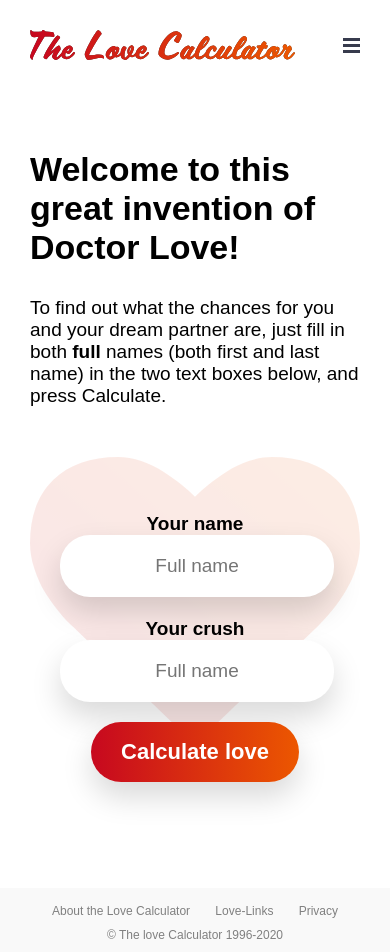
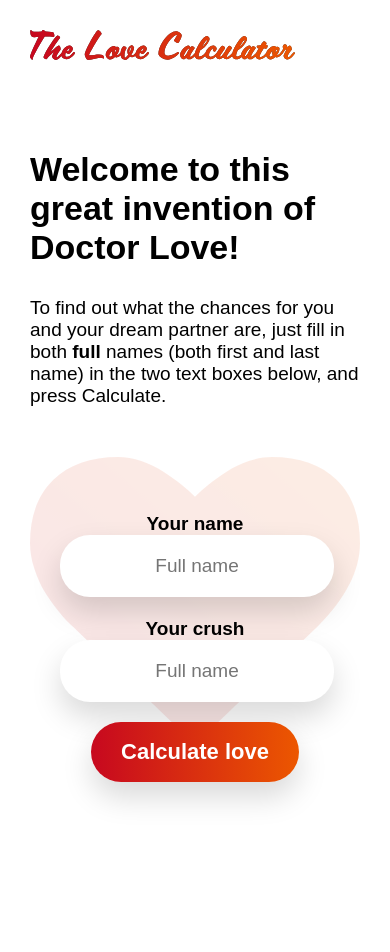
Before and after one commit to soniharshil54/lovecalculator, a plain HTML site: page index.html in a window 390 px wide. Drawn offline with nearby package versions, Linux system fonts and the light colour scheme; a web font is replaced by a local one.

Commit message:
cr: changes

```diff
--- a/index.html
+++ b/index.html
@@ -26,11 +26,11 @@
       <div class="title">
         <a href="index.html"><img src="dist/images/lovecalculator-logo.svg" alt="The Love Calculator"></a>
       </div> <!-- end header -->
-      <div class="nav-toggle">
+      <!-- <div class="nav-toggle">
         <span class="nav-toggle-stripe"></span>
         <span class="nav-toggle-stripe"></span>
         <span class="nav-toggle-stripe"></span>
-      </div>
+      </div> -->
     </div>
   </div>
 </header>
@@ -85,7 +85,7 @@
   </div>
 </section>
 
-<footer class="footer d-flex align-items-center">
+<!-- <footer class="footer d-flex align-items-center">
   <div class="container">
     <div class="row align-items-center row--justify-content-between">
       <p class="footer__copyright">&copy; The love Calculator 1996-2020</p>
@@ -106,7 +106,7 @@
       </div>
     </div>
   </div>
-</footer>
+</footer> -->
 
 
 <script src="https://cdnjs.cloudflare.com/ajax/libs/jquery/3.3.1/jquery.min.js"></script>
```
